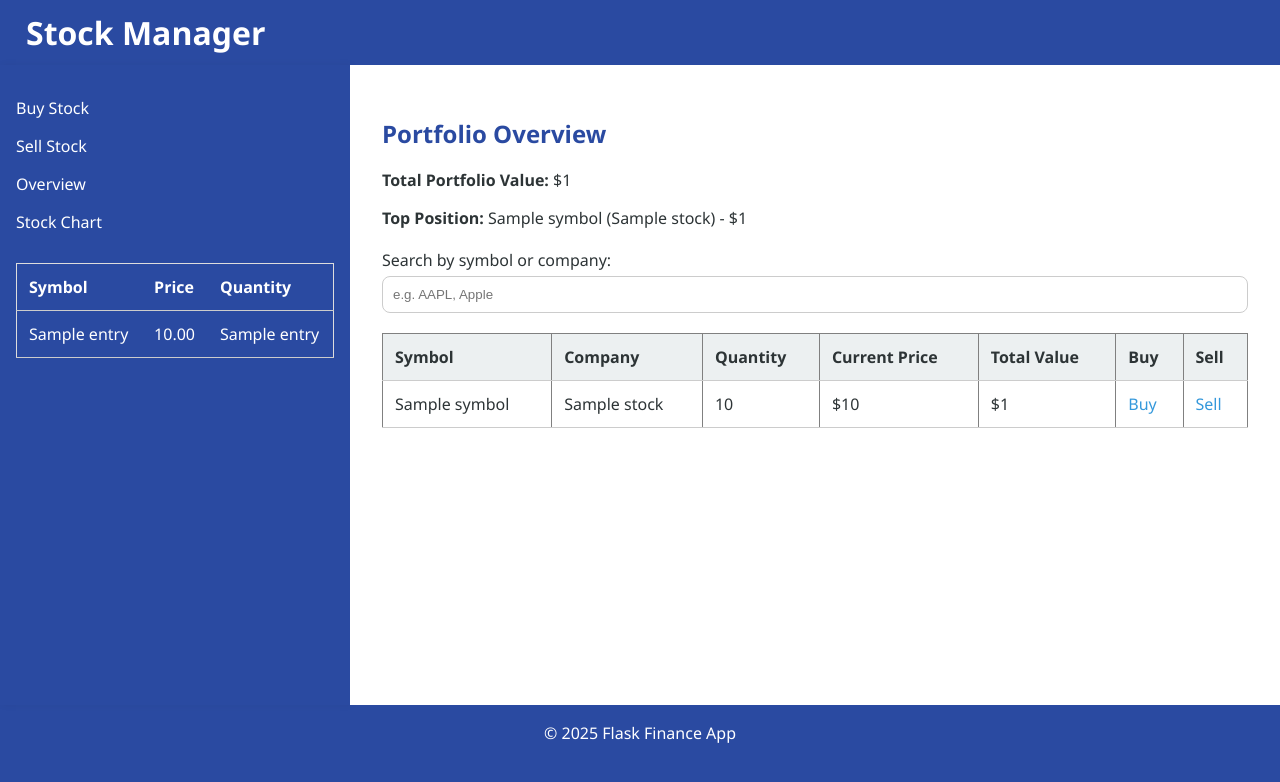
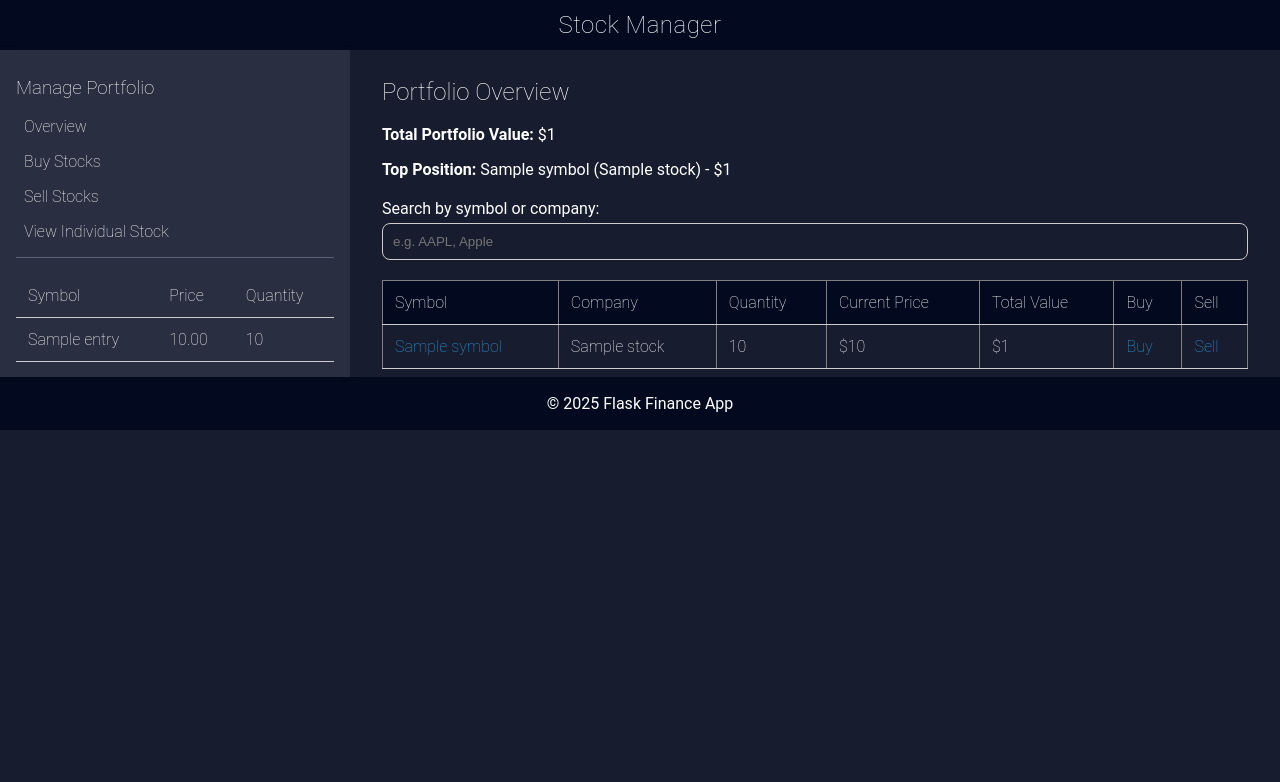
Before and after one commit to sharonnwobi/Fantastic4, a Flask app: template templates/overview.html in a window 1280 px wide. Shown: the top 782 px of the page. Run offline with Flask 3, Linux system fonts and the light colour scheme; the template is opened without the code that fills it: most values are stand-ins (such as "Sample title", 1, 10 or a date in 2020).

Commit message:
merge with remote

```diff
--- a/app.py
+++ b/app.py
@@ -62,8 +62,10 @@ def sell_stock():
         return redirect("/stocks")
 
     stock_options = requests.get("http://localhost:5000/api/companies")
+    stock_options = stock_options.json()
 
-    stock_options = stock_options.json()
+    portfolio_data = requests.get("http://localhost:5000/api/sidebar").json()
+
     for stock in stock_options:
         stock["current_price"] = get_stock_current_price(stock["symbol"])
     stock_id = request.args.get("stock_id")
@@ -90,12 +92,10 @@ def stock_overview(symbol=None):
         timestamps = []
         prices = []
 
-    conn = connect_to_database()
-    cursor = conn.cursor(dictionary=True)
-    cursor.execute("SELECT symbol FROM stocks")
-    rows = cursor.fetchall()
-    cursor.close()
-    conn.close()
+    rows = requests.get("http://localhost:5000/api/symbol").json()
+
+    portfolio_data = requests.get("http://localhost:5000/api/sidebar")
+    portfolio_data = portfolio_data.json()
 
     stock_list = [row["symbol"] for row in rows]
     return render_template(
@@ -104,6 +104,7 @@ def stock_overview(symbol=None):
         timestamps=timestamps,
         prices=prices,
         stock_list=stock_list,
+        portfolio_data=portfolio_data,
         selected_symbol=symbol
     )
 @app.route("/overview")
--- a/config.py
+++ b/config.py
@@ -1,3 +1,3 @@
-HOST = "localhost"
+HOST = "127.0.0.1"
 USER = "root"
 PASSWORD = "n3u3da!"
--- a/static/styles.css
+++ b/static/styles.css
@@ -1,13 +1,13 @@
 :root {
-  --bg: #2a4aa1;
-  --primary: #2a4aa1;
+  --bg: rgba(23, 29, 47);
+  --primary: rgba(3, 10, 31);
   --accent: #3498db;
   --danger: #e74c3c;
-  --light: #ecf0f1;
-  --text: #2d3436;
+  --light: rgba(3, 10, 31);
+  --text: #FFFFFF;
   --radius: 8px;
   --shadow: 0 4px 12px rgba(0, 0, 0, 0.05);
-  --font: 'Segoe UI', Tahoma, Geneva, Verdana, sans-serif;
+  --font: Roboto, sans-serif;
 }
 
 * {
@@ -30,12 +30,29 @@ header, footer {
 }
 
 header {
-  text-align: left;
+  text-align: center;
+}
+
+header h1 {
+  color: white;
+  text-decoration: none;
+  font-weight: 10;
+  letter-spacing: 0.5px;
+  font-size: x-large;
+  margin: 10;
 }
 
 header h1 a {
   color: white;
   text-decoration: none;
+  font-weight: 10;
+  letter-spacing: 0.5px;
+  font-size: x-large;
+  margin: 0;
+}
+
+header h1 a:hover{
+    text-decoration: none;
 }
 
 .title {
@@ -44,14 +61,14 @@ header h1 a {
 
 .layout {
   display: flex;
-  min-height: 80vh;
+  min-height: 80;
 }
 
 .sidebar {
   width: 350px;
-  background-color: var(--primary);
+  background-color: rgba(41,47,64);
   color: white;
-  padding: 2rem 1rem;
+  padding: 0.5rem 1rem;
   box-shadow: 2px 0 8px rgba(0, 0, 0, 0.05);
 }
 
@@ -64,12 +81,13 @@ header h1 a {
 .sidebar li {
   margin-bottom: 1rem;
   text-align: left;
+  margin-left: 0.5rem;
 }
 
 .sidebar a {
   color: white;
   text-decoration: none;
-  font-weight: 500;
+  font-weight: 10;
 }
 
 .sidebar a:hover {
@@ -78,22 +96,30 @@ header h1 a {
 
 .content {
   flex: 1;
-  padding: 2rem;
+  padding: 0.5rem 2rem;
 }
 
 main {
   max-width: unset;
   margin: 0;
-  background: white;
+  background: var(--bg);
   border-radius: 0;
   box-shadow: none;
 }
 
 
 h2 {
-  color: var(--primary);
+  color: var(--text);
   margin-bottom: 1.2rem;
+  font-weight: lighter;
 }
+
+h3 {
+  color: var(--text);
+  margin-bottom: 0 rem;
+  font-weight: lighter;
+}
+
 
 table {
   width: 100%;
@@ -105,14 +131,22 @@ table thead {
   background-color: var(--light);
 }
 
+hr {
+  border: none;
+  height: 1px;
+  background-color: rgba(91, 97, 119);
+  margin: 1rem 0;
+}
+
 table th, table td {
   padding: 12px;
   border-bottom: 1px solid #ccc;
   text-align: left;
+  font-weight: 10;
 }
 
 table tr:hover {
-  background-color: #f0f0f0;
+  background-color: rgba(23, 29, 47, 0.5);
 }
 
 form label {
@@ -127,6 +161,8 @@ form input[type="text"], form input[type="number"],select, #search {
   margin-top: 5px;
   border: 1px solid #ccc;
   border-radius: var(--radius);
+  background-color: var(--bg);
+  color: var(--text)
 }
 
 button {
@@ -161,13 +197,13 @@ a:hover {
 }
 
 canvas {
-  max-width: 45%;
-  max-height: 400px;
+  max-width: 40%;
+  max-height: 350px;
   height: auto;
 }
 
 .linecharts {
-  max-width: 45%;
+  max-width: 50%;
 }
 
 .linecharts canvas {
@@ -176,11 +212,7 @@ canvas {
 
 .charts {
   display: flex;
-  justify-content: right;
-  align-items: right;
+  justify-content: center;
+  align-items: center;
   margin-top: 20px;
 }
-
-#priceChart {
-  max-width:100% !important;
-}
--- a/templates/overview.html
+++ b/templates/overview.html
@@ -31,7 +31,7 @@
     <tbody>
         {% for stock in portfolio %}
         <tr>
-            <td>{{ stock.symbol }}</td>
+            <td><a href="/single_chartoverview/{{ stock.symbol }}">{{ stock.symbol }}</a></td>
             <td>{{ stock.company_name }}</td>
             <td>{{ stock.quantity }}</td>
             <td>${{ stock.current_price }}</td>
--- a/templates/sidebar.html
+++ b/templates/sidebar.html
@@ -1,12 +1,17 @@
 {% block content %}
 
+
   <div class="main-content">
-    <ul>
-        <li><a href="/stocks/create">Buy Stock</a></li>
-        <li><a href="/stocks/sell">Sell Stock</a></li>
-        <li><a href="/overview">Overview</a></li>
-        <li><a href="/single_chartoverview">Stock Chart</a></li>
+    <h3>Manage Portfolio</h3>
+
+    <ul class="portfolio-nav">
+       <li><a href="/overview">Overview</a></li>
+        <li><a href="/stocks/create">Buy Stocks</a></li>
+        <li><a href="/stocks/sell">Sell Stocks</a></li>
+        <li><a href="/single_chartoverview">View Individual Stock</a></li>
     </ul>
+    <hr>
+
     <table id="myPortfolio">
         <tr>
             <th>Symbol</th>
@@ -20,7 +25,7 @@
             <tr>
                 <td>{{ entry[1] }}</td>
                 <td>{{ '%0.2f'| format(entry[2]|float) }}</td>
-                <td>{{ entry[3] }}</td>
+                <td>{{ entry[3] | int }}</td>
             </tr>
             {% endfor %}
         </tbody>
@@ -36,16 +41,7 @@
   </script>
   </div>
 
-  <style>
-    #myPortfolio {
-      width: 100%;
-      border-collapse: collapse;
-      border: 1px solid #ddd;
-      margin-top: 30px;
-    }
 
-    #myPortfolio tr:hover {
-        background-color: #89b5bd;
-    }
-  </style>
+
+
 {% endblock %}
```
Also changed, not shown: api.py (+12 -0 lines), templates/index.html (+25 -11 lines).
